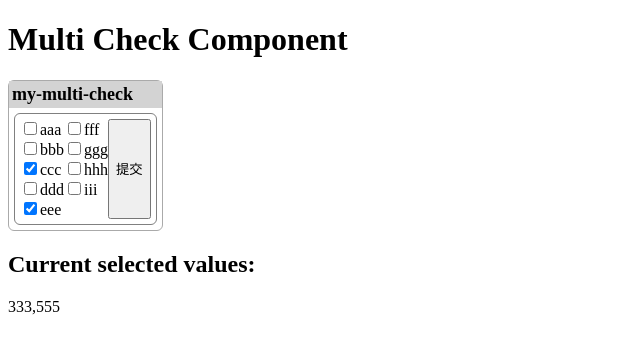
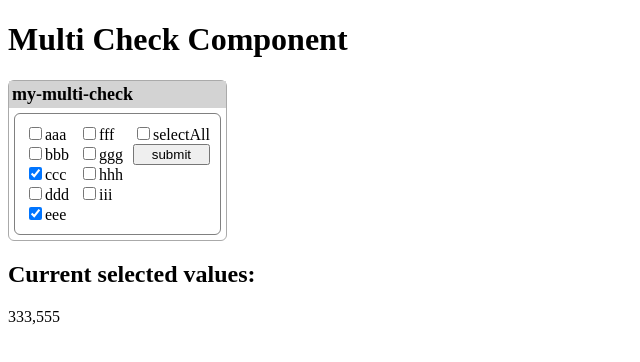
Before and after one commit to luoshieryi/react-checkBok, a React app: page / in a window 1280 px wide. Shown: the top 362 px of the page, without its empty margins (0-640 px from the left). Built offline with nearby package versions, Linux system fonts and the light colour scheme; the HTML template or start-up script is replaced by a standard one.

Commit message:
add selectAll checkbox

```diff
--- a/package.json
+++ b/package.json
@@ -5,8 +5,8 @@
   },
   "dependencies": {
     "jest": "25.1.0",
-    "react": "^17.0.2",
-    "react-dom": "^17.0.2",
+    "react": "17.0.2",
+    "react-dom": "17.0.2",
     "scss": "^0.2.4"
   },
   "devDependencies": {
--- a/src/MultiCheck/MultiCheck.css
+++ b/src/MultiCheck/MultiCheck.css
@@ -22,9 +22,15 @@
 }
 
 .list {
-
+    display: flex;
+    flex-direction: column;
+    padding: 5px;
 }
 
 .item {
 
 }
+
+.checkbox {
+
+}
--- a/src/MultiCheck/component/Form.tsx
+++ b/src/MultiCheck/component/Form.tsx
@@ -1,6 +1,6 @@
-import React, {FC, FormEvent, useEffect, useState} from 'react';
+import React, {FC, FormEvent,MouseEvent, useEffect, useRef, useState} from 'react';
 
-import  '../MultiCheck.css';
+import '../MultiCheck.css';
 import {Option} from '../MultiCheck';
 import List from "./List";
 
@@ -39,7 +39,53 @@
         }
     }, [])
 
-    const submitHandle = (e: FormEvent) => {
+
+    const formElement = useRef<HTMLFormElement>(null)
+    const selectAllElement = useRef<HTMLInputElement>(null)
+
+    const checkAll = (event: MouseEvent<HTMLInputElement>) => {
+        if (formElement.current) {
+            let inputs = formElement.current.getElementsByTagName('input');
+            for (let input of inputs) {
+                input.checked = event.currentTarget.checked;
+            }
+            if (props.values) {
+                const newBoxes = checkBoxes;
+                newBoxes?.map((box) => {
+                    box.checked = event.currentTarget.checked;
+                });
+                setCheckBoxes(newBoxes);
+            }
+        }
+    }
+
+    const inputOnClick = (event: MouseEvent<HTMLInputElement>) => {
+        // console.log('inputOnClick')
+        if (selectAllElement.current)
+            // console.log('selectAll.current')
+            if (formElement.current && selectAllElement.current) {
+                if (!event.currentTarget.checked) {
+                    console.log('!checked')
+                    selectAllElement.current.checked = false;
+                } else {
+                    console.log('checked')
+                    const inputs = formElement.current.getElementsByTagName('input');
+                    let checked = true;
+                    console.log(inputs)
+                    for (let input of inputs) {
+                        if (input.className !== 'selectAll' && !input.checked) {
+                            console.log('false')
+                            checked = false;
+                        }
+                    }
+                    selectAllElement.current.checked = checked;
+                }
+            }
+    }
+
+    let submitHandle: ((e: FormEvent) => void) | undefined = undefined
+    if (props.onChange) {
+        submitHandle = (e: FormEvent) => {
             if (props.onChange && checkBoxes) {
                 let options: Option[] = [];
                 checkBoxes.map((box) => {
@@ -51,11 +97,11 @@
             }
             e.preventDefault();
         }
+    }
 
-    let onChange: ((value: string) => void) | undefined = undefined
-
+    let inputOnChange: ((value: string) => void) | undefined = undefined
     if (props.values) {
-        onChange = (value: string) => {
+        inputOnChange = (value: string) => {
             let newBoxes = checkBoxes?.map((box) => {
                 if (box.option.value === value) {
                     box.checked = !box.checked;
@@ -67,7 +113,7 @@
     }
 
     const lists = () => {
-        const columns = props.columns? props.columns : 1;
+        const columns = props.columns ? props.columns : 1;
         const length = props.options.length;
         const raws = Math.floor(length / columns);
         const overflow = length % columns;
@@ -82,18 +128,25 @@
         let res: JSX.Element[] = [];
         for (let i = 0; i < columns; i++) {
             res.push(<List key={Math.random()}
-                           options={props.options.slice(rawNum[i], rawNum[i+1])}
-                           checkBoxes={checkBoxes?.slice(rawNum[i], rawNum[i+1])}
-                           onChange={onChange}/>);
+                           options={props.options.slice(rawNum[i], rawNum[i + 1])}
+                           inputOnClick={inputOnClick}
+                           checkBoxes={checkBoxes?.slice(rawNum[i], rawNum[i + 1])}
+                           onChange={inputOnChange}/>);
         }
         return res
     }
 
     return (
         <div>
-            <form key={'checkboxForm'} className='form' onSubmit={submitHandle}  action=''>
+            <form key={'checkboxForm'} className='form' onSubmit={submitHandle} ref={formElement}>
                 {lists()}
-                <input type='submit' value='提交'/>
+                <div className='list'>
+                    <label>
+                        <input type='checkbox' className='selectAll' ref={selectAllElement} onClick={checkAll}/>
+                        selectAll
+                    </label>
+                    <button type='submit'>submit</button>
+                </div>
             </form>
         </div>
     )
--- a/src/MultiCheck/component/Item.tsx
+++ b/src/MultiCheck/component/Item.tsx
@@ -1,10 +1,11 @@
-import React, {FC} from 'react';
+import React, {MouseEvent, FC} from 'react';
 
 import  '../MultiCheck.css';
 import {Option} from "../MultiCheck";
 
 type Props = {
     option: Option,
+    onClick: (event: MouseEvent<HTMLInputElement>) => void ,
     checked?: boolean,
     onChange?: (value: string) => void,
 }
@@ -15,10 +16,12 @@
         <div className='item'>
             <label>
                 <input type='checkbox'
+                       className='checkbox'
                        value={props.option.value}
                        name={props.option.label}
                        checked={props.checked}
-                       onChange={() => {props.onChange && props.onChange(props.option.value)}}/>
+                       onChange={() => {props.onChange && props.onChange(props.option.value)}}
+                       onClick={props.onClick}/>
                 {props.option.label}
                 <br/>
             </label>
--- a/src/MultiCheck/component/List.tsx
+++ b/src/MultiCheck/component/List.tsx
@@ -1,4 +1,4 @@
-import React, {FC} from 'react';
+import React, {FC, MouseEvent} from 'react';
 
 import  '../MultiCheck.css';
 import {Option} from "../MultiCheck";
@@ -7,6 +7,7 @@
 
 type Props = {
     options: Option[],
+    inputOnClick: (event: MouseEvent<HTMLInputElement>) => void
     checkBoxes?: CheckBox[],
     onChange?: (value: string) => void,
 }
@@ -18,6 +19,7 @@
             props.options.map((option, index) => (
                 <Item option={option}
                       key={option.value}
+                      onClick={props.inputOnClick}
                       checked={props.checkBoxes && props.checkBoxes[index].checked}
                       onChange={props.onChange}/>
             ))
```
Also changed, not shown: 1 other file (tests, documents, lock files or other folders). Lines whose indentation alone changed are shown as unchanged.
